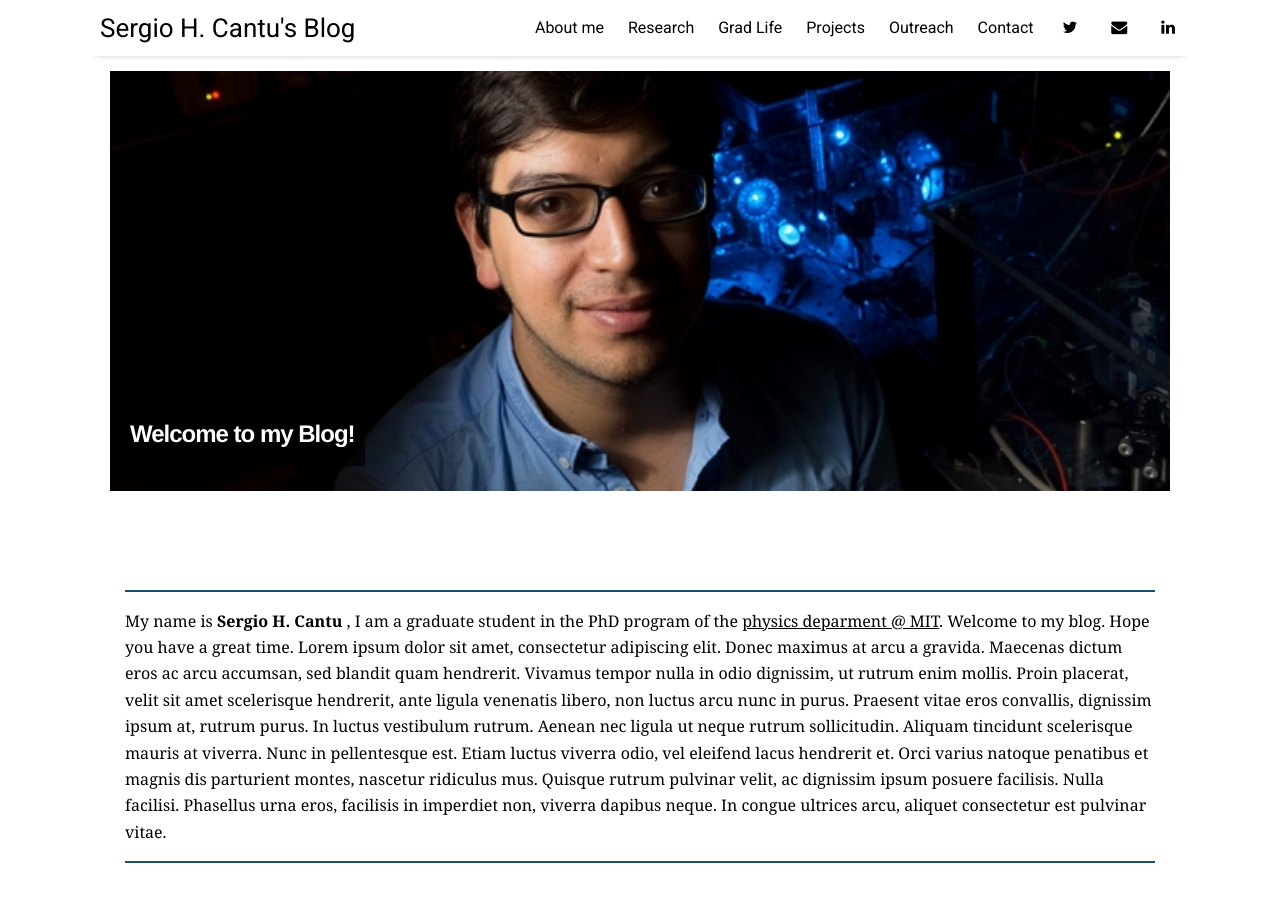
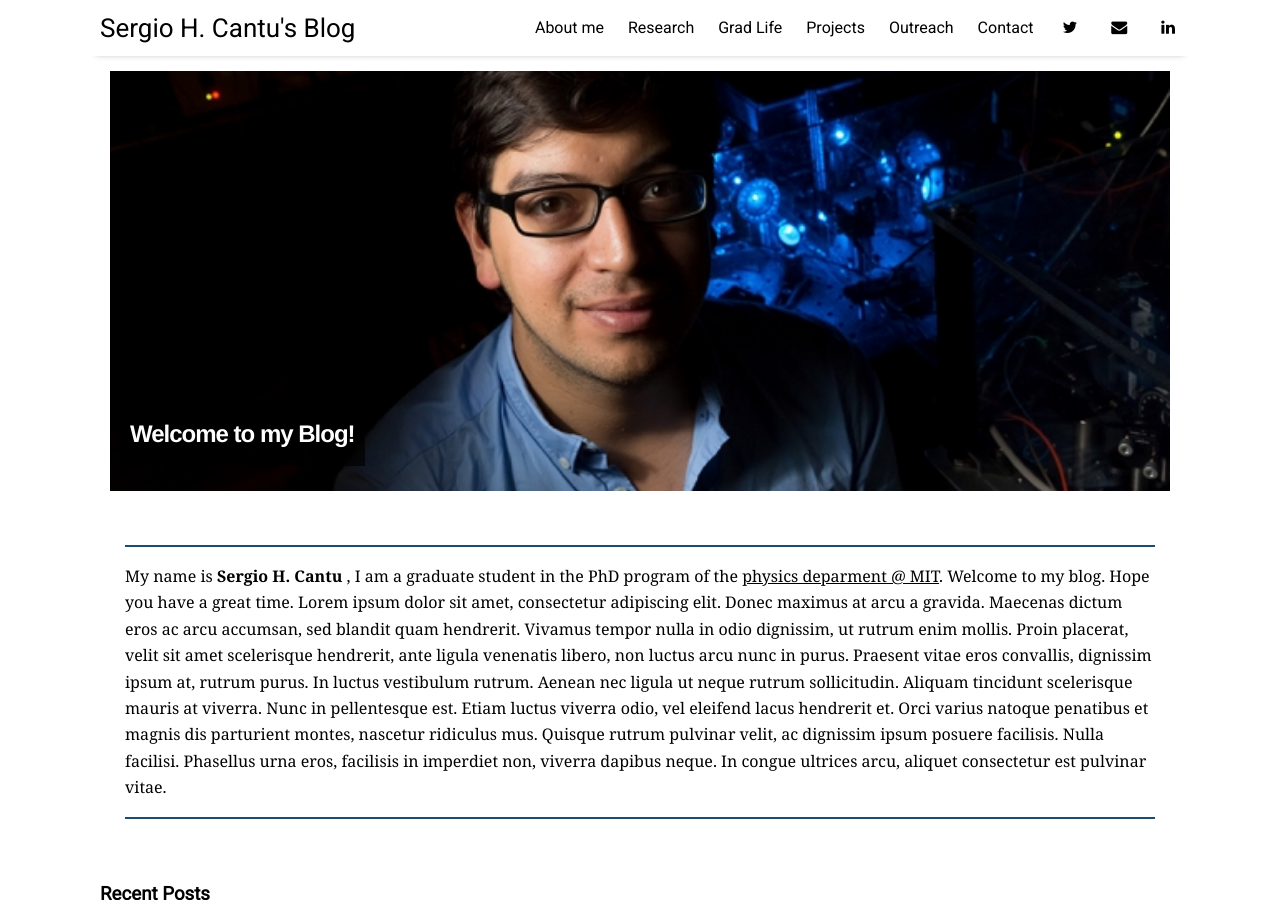
Before and after one commit to ChekHub/chekhub.github.io, a Jekyll site: the page built from index.html, in a window 1280 px wide and 900 px high. Built offline with Jekyll 4.4.1, drawn with Linux system fonts in a browser that asks for light colours; nearby versions of some CDN libraries; the list of posts is cut into pages by our own code.

Commit message:
Update home.html

```diff
--- a/_layouts/home.html
+++ b/_layouts/home.html
@@ -9,9 +9,7 @@
     </div>
 </a>
 <article>
-<br>
-<p  style="font-size:160%; text-align:center;">
-    </p>
+
 <br>
 
 <table cellspacing="0" cellpadding="0" border="0" width="100%">
```
